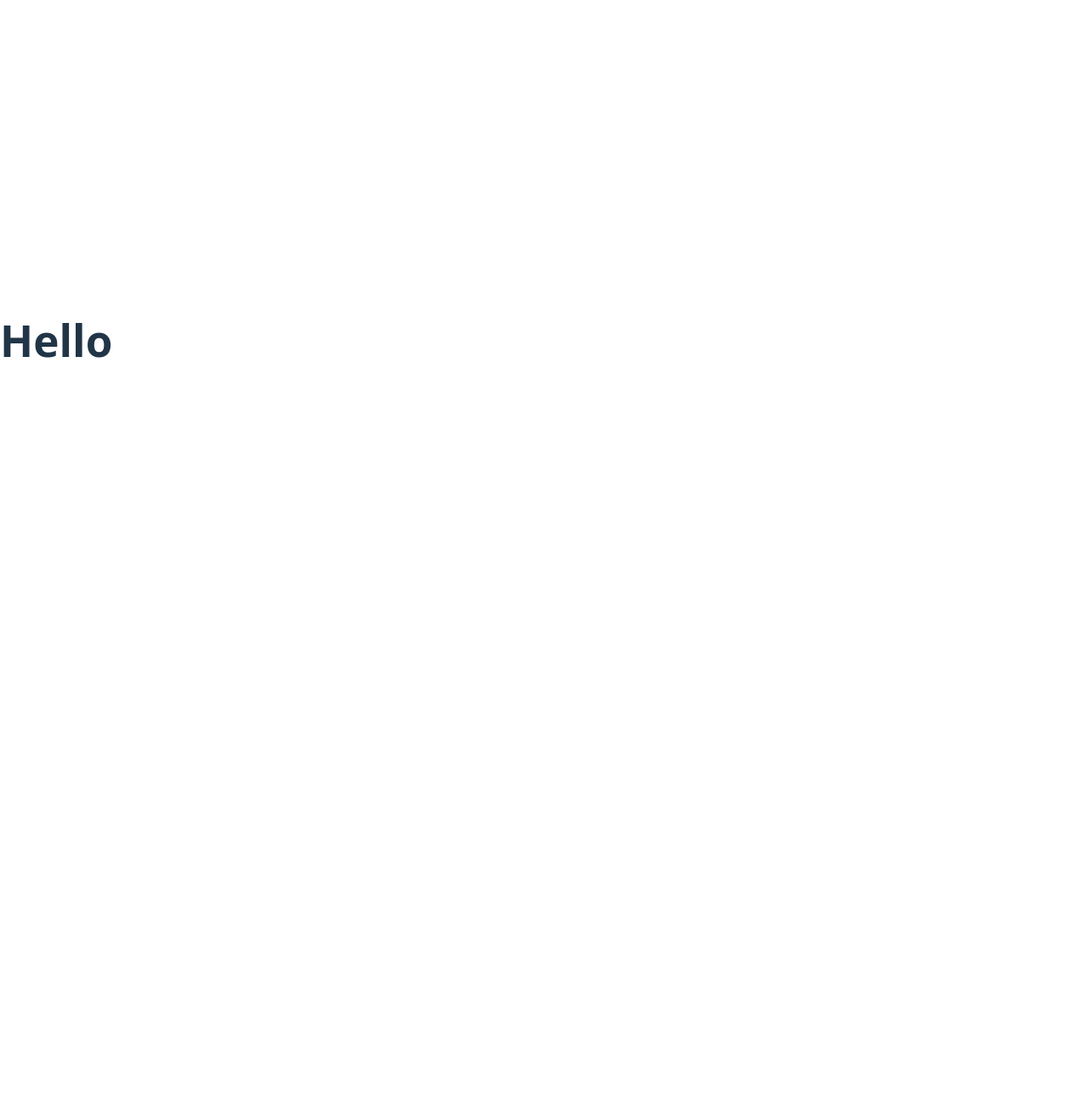
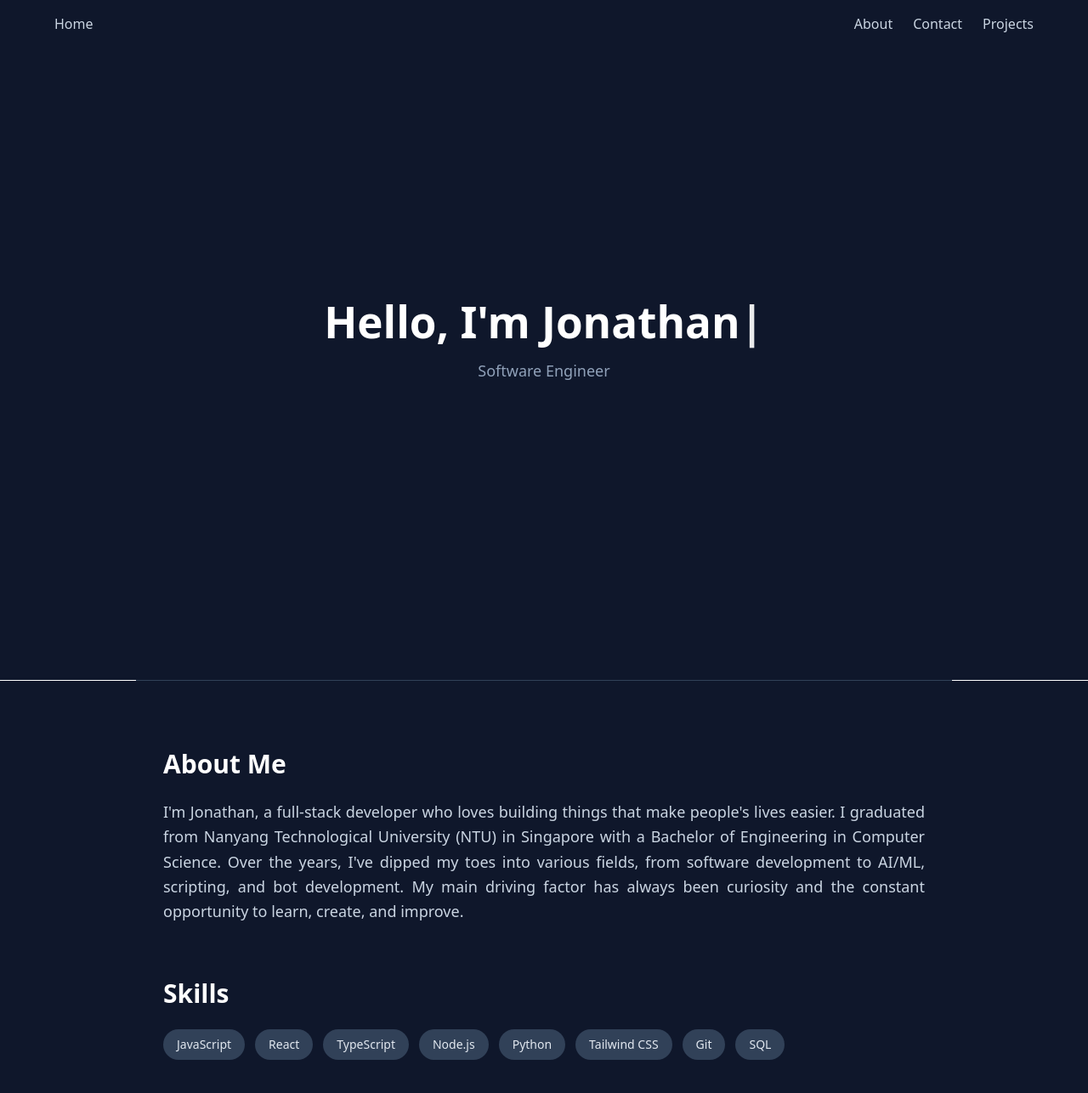
Before and after one commit to jlgsjlgs/portfolio, a React (Vite) app: page / in a window 1280 px wide. Shown: the top 1286 px of the page at 85% size. Before the commit the page ends 800 px from the top, so only its background shows below. Built offline with nearby package versions, Linux system fonts and the light colour scheme.

Commit message:
feat: added some stuff in

```diff
--- a/src/App.tsx
+++ b/src/App.tsx
@@ -1,11 +1,13 @@
 import { BrowserRouter, Routes, Route } from 'react-router-dom';
 import Home from './pages/Home';
+import Projects from './pages/Projects';
 
 function App() {
   return (
     <BrowserRouter>
       <Routes>
         <Route path="/" element={<Home />} />
+        <Route path="/projects" element={<Projects />} />
       </Routes>
     </BrowserRouter>
   )
--- /dev/null
+++ b/src/components/About.tsx
@@ -0,0 +1,32 @@
+import { aboutData } from '../utils/data';
+
+export default function About() {
+  return (
+    <div className="min-h-screen bg-slate-900 py-20 px-6">
+      <div className="max-w-4xl mx-auto">
+
+        <div className="mb-16">
+          <h2 className="text-3xl font-bold text-white mb-6">About Me</h2>
+          <p className="text-slate-300 text-lg leading-relaxed text-justify">
+            {aboutData.introduction}
+          </p>
+        </div>
+
+        <div>
+          <h2 className="text-3xl font-bold text-white mb-6">Skills</h2>
+          <div className="flex flex-wrap gap-3">
+            {aboutData.skills.map((skill: string) => (
+              <span
+                key={skill}
+                className="bg-slate-700 text-slate-200 px-4 py-2 rounded-full text-sm hover:bg-slate-600 transition-colors"
+              >
+                {skill}
+              </span>
+            ))}
+          </div>
+        </div>
+
+      </div>
+    </div>
+  );
+}
--- /dev/null
+++ b/src/components/NavBar.tsx
@@ -0,0 +1,27 @@
+import { Link } from 'react-router-dom';
+
+export default function NavBar() {
+  return (
+    <nav className="fixed top-0 w-full bg-slate-900 z-50 px-6 py-4">
+      <div className="max-w-6xl mx-auto flex justify-between items-center">
+        <Link to="/" className="text-slate-300 hover:text-white">
+            Home
+        </Link>
+
+        <div className="flex gap-6">
+          <a href="#about" className="text-slate-300 hover:text-white">
+            About
+          </a>
+
+          <a href="#contact" className="text-slate-300 hover:text-white">
+            Contact
+          </a>
+
+          <Link to="/projects" className="text-slate-300 hover:text-white">
+            Projects
+          </Link>
+        </div>
+      </div>
+    </nav>
+  );
+}
--- /dev/null
+++ b/src/components/TypingAnimation.tsx
@@ -0,0 +1,31 @@
+import { useState, useEffect } from 'react';
+
+export default function TypingAnimation() {
+  const [text, setText] = useState('');
+  const [charIndex, setCharIndex] = useState(0);
+
+  const fullText = "Hello, I'm Jonathan";
+
+  useEffect(() => {
+    if (charIndex < fullText.length) {
+      const timer = setTimeout(() => {
+        setText(fullText.substring(0, charIndex + 1));
+        setCharIndex(charIndex + 1);
+      }, 75);
+
+      return () => clearTimeout(timer);
+    }
+  }, [charIndex, fullText]);
+
+  return (
+    <div className="flex items-center justify-center h-screen bg-slate-900">
+      <div className="text-center px-4">
+        <h1 className="text-5xl font-bold text-white mb-4 min-w-max">
+          {text}
+          <span className="animate-pulse">|</span>
+        </h1>
+        <p className="text-slate-400 text-lg">Software Engineer</p>
+      </div>
+    </div>
+  );
+}
--- a/src/index.css
+++ b/src/index.css
@@ -15,19 +15,8 @@
   -moz-osx-font-smoothing: grayscale;
 }
 
-a {
-  font-weight: 500;
-  color: #646cff;
-  text-decoration: inherit;
-}
-a:hover {
-  color: #535bf2;
-}
-
 body {
   margin: 0;
-  display: flex;
-  place-items: center;
   min-width: 320px;
   min-height: 100vh;
 }
@@ -61,9 +50,6 @@ button:focus-visible {
     color: #213547;
     background-color: #ffffff;
   }
-  a:hover {
-    color: #747bff;
-  }
   button {
     background-color: #f9f9f9;
   }
--- a/src/pages/Home.tsx
+++ b/src/pages/Home.tsx
@@ -1,7 +1,18 @@
+import NavBar from "../components/NavBar"
+import TypingAnimation from "../components/TypingAnimation"
+import About from "../components/About"
+
 function Home() {
   return (
-    <div className="flex items-center justify-center min-h-screen">
-      <h1 className="text-4xl font-bold">Hello</h1>
+    <div>
+      <NavBar/>
+      <section id="home">
+          <TypingAnimation/>
+      </section>
+      <div className="h-px bg-slate-700 mx-auto w-3/4"></div>
+      <section id="about">
+          <About/>
+      </section>
     </div>
   );
 }
--- /dev/null
+++ b/src/pages/Projects.tsx
@@ -0,0 +1,11 @@
+import NavBar from "../components/NavBar"
+
+function Projects() {
+  return (
+    <div>
+        <NavBar/>
+    </div>
+  );
+}
+
+export default Projects;
--- /dev/null
+++ b/src/utils/data.ts
@@ -0,0 +1,22 @@
+export interface AboutData {
+  introduction: string;
+  skills: string[];
+}
+
+export const aboutData: AboutData = {
+  introduction: `I'm Jonathan, a full-stack developer who loves building things that make people's lives easier.
+                I graduated from Nanyang Technological University (NTU) in Singapore with a Bachelor of Engineering in Computer Science.
+                Over the years, I've dipped my toes into various fields, from software development to AI/ML, scripting, and bot development.
+                My main driving factor has always been curiosity and the constant opportunity to learn, create, and improve.`,
+
+  skills: [
+    "JavaScript",
+    "React",
+    "TypeScript",
+    "Node.js",
+    "Python",
+    "Tailwind CSS",
+    "Git",
+    "SQL"
+  ]
+};
```
